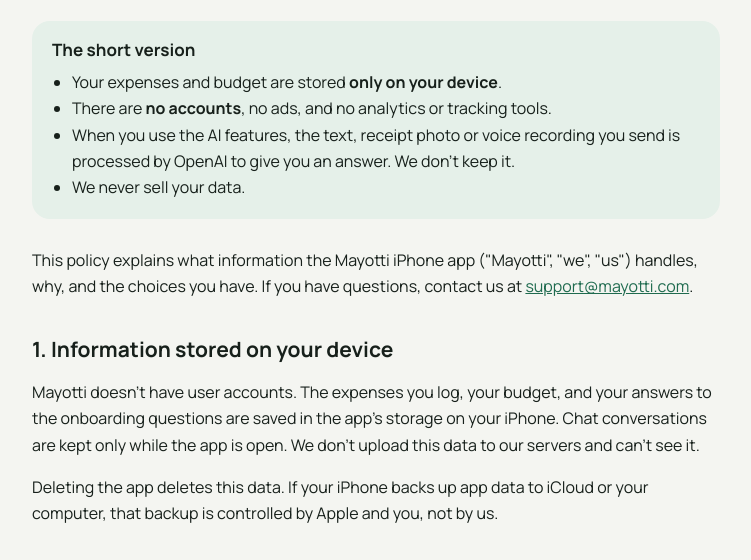
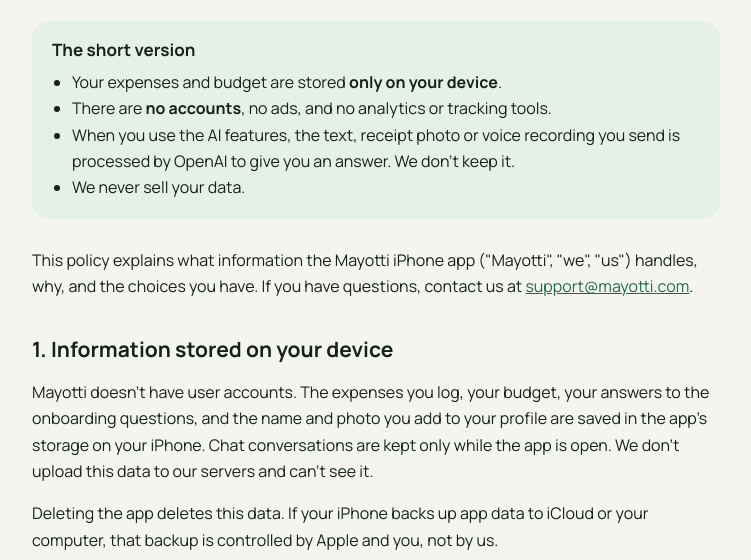
Before and after one commit to saeedghorbanim/mayotti-site, a plain HTML site: page privacy.html in a window 1280 px wide. Shown: the part 163-723 px from the top of the page, without its empty margins (264-1015 px from the left). Drawn offline with Linux system fonts and the light colour scheme.

Commit message:
Privacy policy: mention profile name and photo stored on device
Co-Authored-By: Claude Opus 5.5 <noreply@anthropic.com>
Claude-Session: https://claude.ai/code/session_016YSTTH1TtusxXkaxHb64Bv

```diff
--- a/privacy.html
+++ b/privacy.html
@@ -30,7 +30,7 @@
 <p>This policy explains what information the Mayotti iPhone app ("Mayotti", "we", "us") handles, why, and the choices you have. If you have questions, contact us at <a href="mailto:support@mayotti.com">support@mayotti.com</a>.</p>
 
 <h2>1. Information stored on your device</h2>
-<p>Mayotti doesn't have user accounts. The expenses you log, your budget, and your answers to the onboarding questions are saved in the app's storage on your iPhone. Chat conversations are kept only while the app is open. We don't upload this data to our servers and can't see it.</p>
+<p>Mayotti doesn't have user accounts. The expenses you log, your budget, your answers to the onboarding questions, and the name and photo you add to your profile are saved in the app's storage on your iPhone. Chat conversations are kept only while the app is open. We don't upload this data to our servers and can't see it.</p>
 <p>Deleting the app deletes this data. If your iPhone backs up app data to iCloud or your computer, that backup is controlled by Apple and you, not by us.</p>
 
 <h2>2. Information processed when you use AI features</h2>
```
